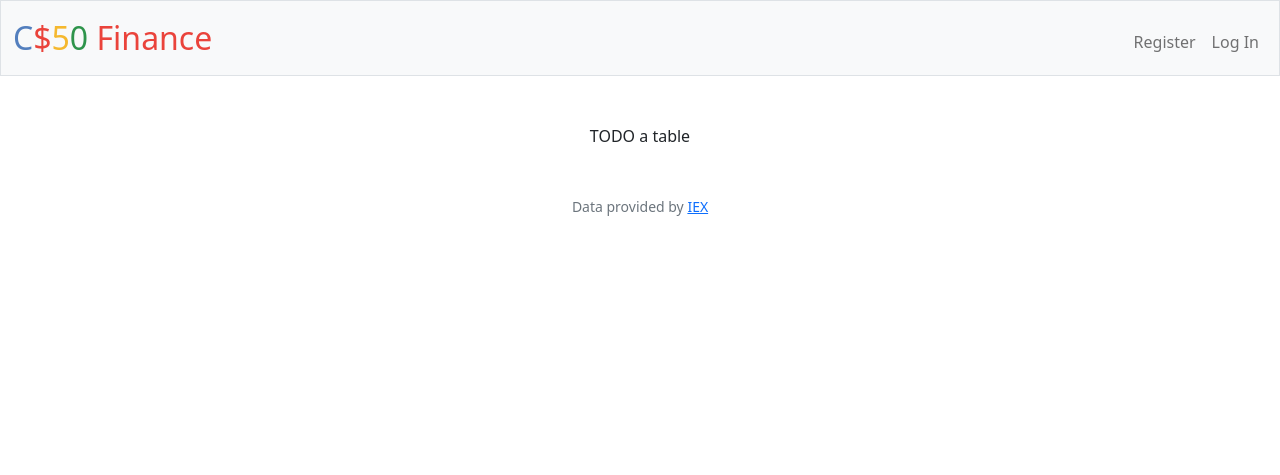
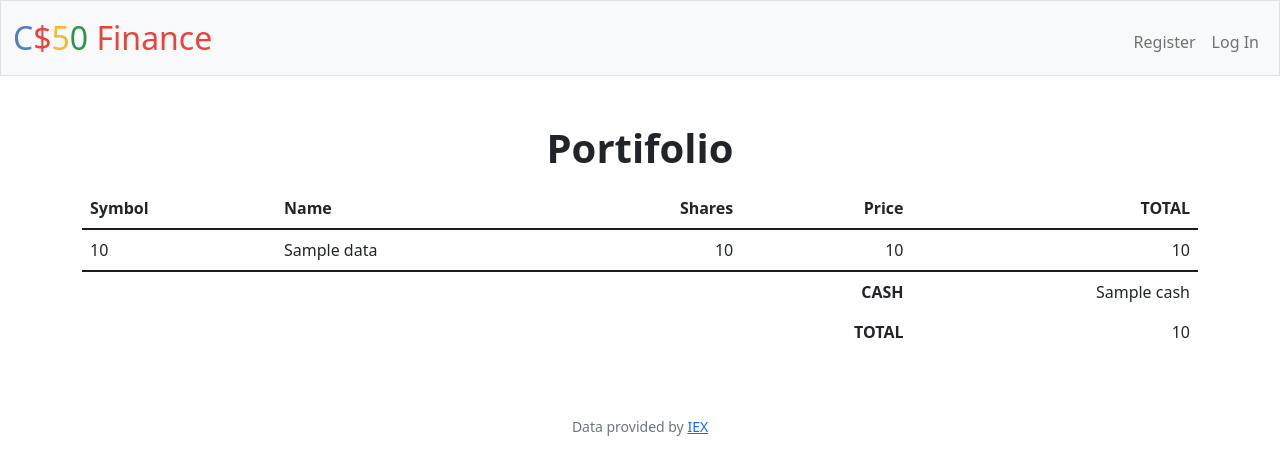
Before and after one commit to jotavev/cs50x, a Flask app: template lecture9/pset9/finance/templates/index.html in a window 1280 px wide. Shown: the top 475 px of the page. Run offline with Flask 3, Linux system fonts and the light colour scheme; the template is opened without the code that fills it: most values are stand-ins (such as "Sample title", 1, 10 or a date in 2020); some libraries are stand-ins or nearby versions.

Commit message:
pset9 index update

```diff
--- a/lecture9/pset9/finance/app.py
+++ b/lecture9/pset9/finance/app.py
@@ -44,7 +44,25 @@ def after_request(response):
 @login_required
 def index():
     """Show portfolio of stocks"""
-    return render_template("index.html")
+    user_id = session["user_id"]
+    portifolio_data = db.execute("SELECT * FROM users_stocks "
+                                 " WHERE user_id = ?", user_id)
+    cash = db.execute("SELECT cash FROM users WHERE id = ?", user_id)
+    cash = usd(cash[0]["cash"])
+    total = 0.0
+
+    for stock in portifolio_data:
+        symbol = stock["stock_symbol"]
+        request_data = lookup(symbol)
+        price = request_data["price"]
+        stock["price"] = usd(price)
+        stock["stock_sum"] = usd(price * stock["quantity"])
+        total += price * stock["quantity"]
+    total = usd(total)
+    return render_template("index.html",
+                           portifolio_data=portifolio_data,
+                           cash=cash,
+                           total=total)
 
 
 @app.route("/buy", methods=["GET", "POST"])
--- a/lecture9/pset9/finance/static/styles.css
+++ b/lecture9/pset9/finance/static/styles.css
@@ -21,3 +21,6 @@ nav .navbar-brand .green
 {
     color: #2e944b;
 }
+.border-top {
+  border-top: 2px solid #1c1c1c !important;
+}
--- a/lecture9/pset9/finance/templates/index.html
+++ b/lecture9/pset9/finance/templates/index.html
@@ -5,5 +5,45 @@
 {% endblock %}
 
 {% block main %}
-    TODO a table
+    <h1 class="h1 fw-bold mb-3">Portifolio</h1>
+    <div class="container mw-80">
+        <table class="table table-borderless">
+            <thead>
+                <tr>
+                    <th scope="col" class="text-start">Symbol</th>
+                    <th scope="col" class="text-start">Name</th>
+                    <th scope="col" class="text-end">Shares</th>
+                    <th scope="col" class="text-end">Price</th>
+                    <th scope="col" class="text-end">TOTAL</th>
+                </tr>
+            </thead>
+            <tbody class="border-top">
+                {% for data in portifolio_data  %}
+                <tr>
+                    <td class="text-start">{{ data["stock_symbol"] }}</td>
+                    <td class="text-start">{{ data["stock_name"] }}</td>
+                    <td class="text-end">{{ data["quantity"] }}</td>
+                    <td class="text-end">{{ data["price"] }}</td>
+                    <td class="text-end">{{ data["stock_sum"] }}</td>
+                </tr>
+                {% endfor %}
+            </tbody>
+            <tfoot class="border-top">
+                <tr>
+                    <td></td>
+                    <td></td>
+                    <td></td>
+                    <th class="text-end">CASH</th>
+                    <td class="text-end">{{ cash }}</td>
+                </tr>
+                <tr>
+                    <td></td>
+                    <td></td>
+                    <td></td>
+                    <th class="text-end">TOTAL</th>
+                    <td class="text-end">{{ total }}</td>
+                </tr>
+            </tfoot>
+        </table>
+    </div>
 {% endblock %}
```
